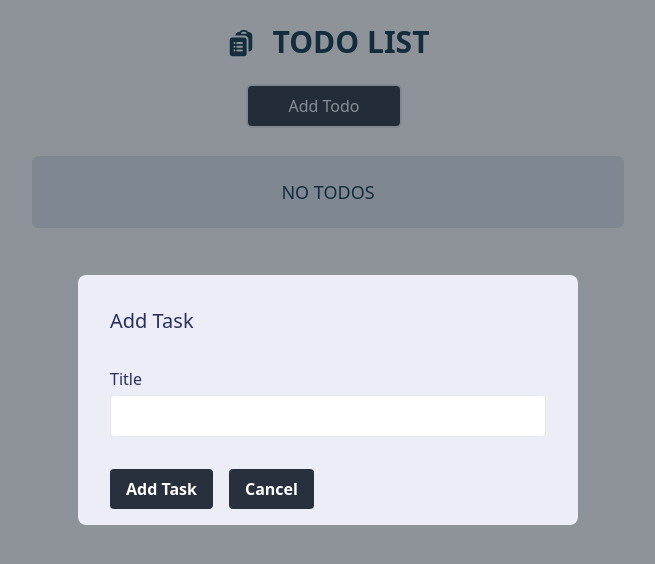
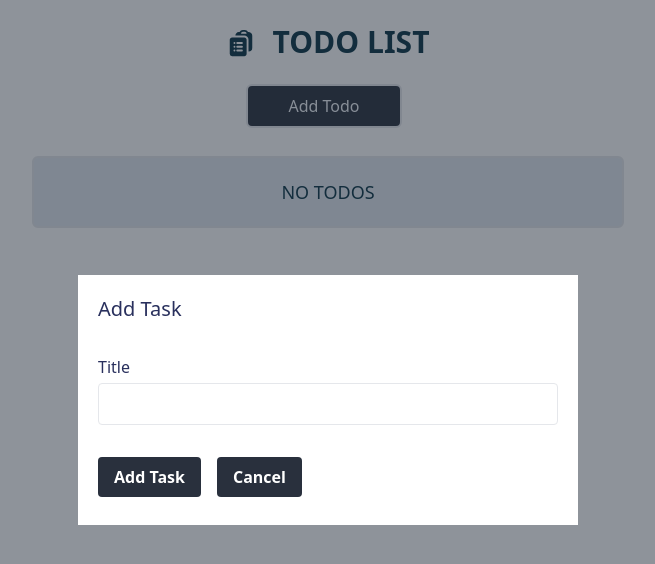
Before and after one commit to SangamSid/todoappwithfirebase, a React (Vite) app: page / in a window 1280 px wide. Both pictures are taken after a click on the button "Add Todo". Shown: the top 564 px of the page, without its empty margins (312-967 px from the left). Built offline with nearby package versions, Linux system fonts and the light colour scheme.

Commit message:
Code refactoring, functionality for edit button

```diff
--- a/src/components/Header.jsx
+++ b/src/components/Header.jsx
@@ -1,15 +1,14 @@
 import { useState, useRef } from "react";
 import Modal from "./Modal";
 import Todo from "./Todo";
-
+import Button from "./Button";
 import { HiClipboardDocumentList } from "react-icons/hi2";
-import Button from "./Button";
 
 export default function Header() {
   const [modalOpen, setModalOpen] = useState(false);
   const [todos, setTodos] = useState([]);
   const [isEditing, setIsEditing] = useState(false);
-  const input = useRef();
+  const [editTaskIndex, setEditTaskIndex] = useState(null);
 
   const styles =
     "border-2 py-2 px-10 rounded-md bg-[#29303d] hover:bg-[#29305d] mb-2 mr-2";
@@ -20,16 +19,13 @@ export default function Header() {
 
   function closeModal() {
     setModalOpen(false);
+    setIsEditing(false);
   }
 
-  function addTask(e) {
-    e.preventDefault();
-    const newTodo = input.current.value;
-
-    if (newTodo) {
-      setTodos([...todos, newTodo]);
+  function addTask(newTask) {
+    if (newTask) {
+      setTodos([...todos, newTask]);
       closeModal();
-      input.current.value = "";
     }
   }
 
@@ -37,10 +33,19 @@ export default function Header() {
     setTodos((prevTodos) => prevTodos.filter((_, i) => i !== index));
   }
 
-  function editTask(e, index) {
-    e.preventDefault();
+  function editTask(index) {
     setIsEditing(true);
     setModalOpen(true);
+    setEditTaskIndex(index);
+  }
+
+  function handleEdit(editedTask) {
+    const updatedTasks = [...todos];
+    updatedTasks[editTaskIndex] = editedTask;
+    setTodos(updatedTasks);
+    setIsEditing(false);
+    setModalOpen(false);
+    setEditTaskIndex(null);
   }
 
   return (
@@ -61,19 +66,11 @@ export default function Header() {
           <div>
             {modalOpen && (
               <Modal
-                method={addTask}
+                onAdd={addTask}
                 closeModal={closeModal}
-                ref={input}
                 title="Add Task"
+                todo={todos}
               ></Modal>
-            )}
-            {isEditing && modalOpen && (
-              <Modal
-                method={editTask}
-                closeModal={closeModal}
-                ref={input}
-                title="Edit Task"
-              />
             )}
           </div>
         </div>
@@ -87,9 +84,18 @@ export default function Header() {
                 key={index}
                 todo={todo}
                 removeTodo={() => removeTask(index)}
-                edit={editTask}
+                edit={() => editTask(index)}
               />
             ))}
+            {isEditing && modalOpen && (
+              <Modal
+                closeModal={closeModal}
+                title="Edit Task"
+                onEdit={handleEdit}
+                todo={todos}
+                isEditing={isEditing}
+              />
+            )}
           </ul>
         </div>
       </div>
--- /dev/null
+++ b/src/components/Input.jsx
@@ -0,0 +1,11 @@
+export default function Input({ handleEditOrAdd }) {
+  return (
+    <input
+      type="text"
+      required
+      name="title"
+      onChange={handleEditOrAdd}
+      className="p-2 mt-1 border rounded text-black block w-full focus:outline-none"
+    />
+  );
+}
--- a/src/components/Modal.jsx
+++ b/src/components/Modal.jsx
@@ -1,38 +1,61 @@
-import { forwardRef } from "react";
+import { forwardRef, useState } from "react";
 import Button from "./Button";
+import Input from "./Input";
 
-const Modal = forwardRef((props, ref) => {
+export default function Modal({
+  todo,
+  onAdd,
+  onEdit,
+  isEditing,
+  closeModal,
+  title,
+}) {
   const styles = "bg-[#29303d] hover:bg-[#29305d] font-bold rounded py-2 px-4 ";
+
+  const [editedTask, setEditedTask] = useState(todo);
+  const [newTask, setNewTask] = useState(todo);
+
+  function handleAddInputChange(e) {
+    setNewTask(e.target.value);
+  }
+
+  function handleAddTask(e) {
+    e.preventDefault();
+    onAdd(newTask);
+  }
+
+  function handleEditInputChange(e) {
+    setEditedTask(e.target.value);
+  }
+
+  function handleEditTask(e) {
+    e.preventDefault();
+    onEdit(editedTask);
+  }
 
   return (
     <div className="w-screen h-screen z-[1000] fixed left-0 top-0 flex items-center justify-center opacity-100 bg-opacity-50 bg-gray-800 ">
-      <div className="bg-[#ecedf6] w-[500px] h-[250px] m-auto p-8 relative font-sans rounded-lg flex items-center justify-center">
-        <form
-          onSubmit={props.method}
-          className="w-[100%] h-[100%] block text-[#29305d]"
-        >
-          <h1 className="text-xl mb-8">{props.title}</h1>
+      <div className="bg-[#ecedf6] w-[500px] h-[250px] m-auto relative font-sans rounded-lg flex items-center justify-center">
+        <dialog className="w-[100%] h-[100%] block text-[#29305d] p-5">
+          <form onSubmit={isEditing ? handleEditTask : handleAddTask}>
+            <h1 className="text-xl mb-8">{title}</h1>
             <label>
               Title
-            <input
-              required
-              ref={ref}
-              type="text"
-              className="p-2 mt-1 border rounded text-black block w-full focus:outline-none"
+              <Input
+                handleEditOrAdd={
+                  isEditing ? handleEditInputChange : handleAddInputChange
+                }
               />
             </label>
-
             <div className="flex items-center gap-4 justify-start mt-8 text-white">
-            <Button className={styles}>{props.title}</Button>
-            <Button type="button" className={styles} onClick={props.closeModal}>
+              <Button className={styles}>{title}</Button>
+              <Button type="button" className={styles} onClick={closeModal}>
                 Cancel
               </Button>
             </div>
           </form>
+        </dialog>
       </div>
-      <div></div>
     </div>
   );
-});
-
-export default Modal;
+}
```
Lines whose indentation alone changed are shown as unchanged.
